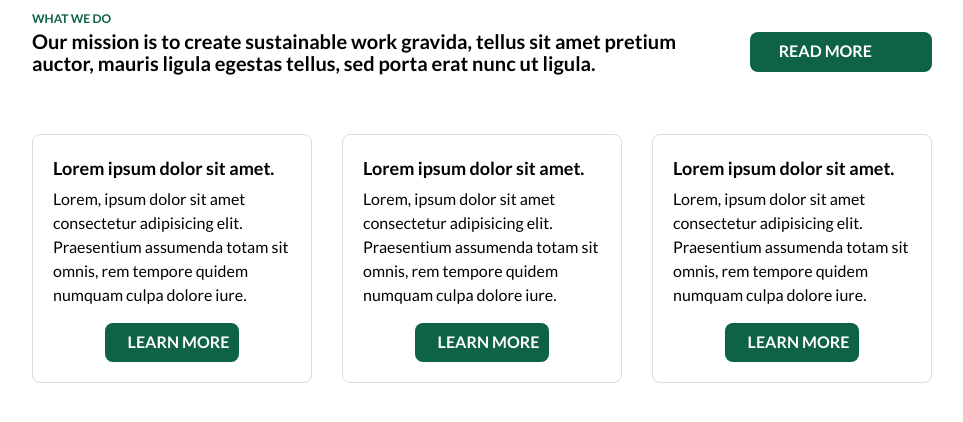
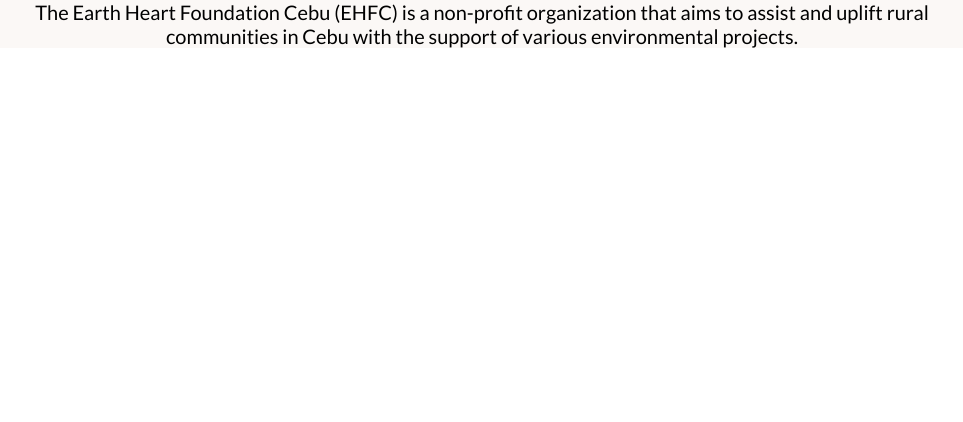
Before and after one commit to junaidxgit/charity, a plain HTML site: page index.html in a window 1280 px wide. Shown: the whole page, without its empty margins (158-1121 px from the left). Drawn offline with Linux system fonts and the light colour scheme.

Commit message:
defined forum

```diff
--- a/css/styles.css
+++ b/css/styles.css
@@ -392,3 +392,10 @@
 .block_achivement__grid .achivement {
     margin: 0;
 }
+
+/* forum */
+.forum{
+    background: var(--secondary-color);
+    text-align: center;
+    line-height: 1.2;
+}
--- a/index.html
+++ b/index.html
@@ -14,45 +14,13 @@
     <link rel="stylesheet" href="css/normalize.css" />
     <link rel="stylesheet" href="css/styles.css" />
   </head>
-  <body >
-    <section class="block-achivement">
-      <div class="container block-discription">
-        <div class="discription__content">
-        <header>
-          <h3 class="discription__heading">What we do</h3>
-            <p class="discription__p">Our mission is to create sustainable work gravida, tellus sit amet pretium auctor, mauris ligula egestas tellus, sed porta erat nunc ut ligula.</p>
-
-        </header>
-         <button class="btn btn--primary btn--streched" type="submit">read more</button>
-        </div>
-      </div>
-
-      <div class="container block_achivement__grid grid grid--colsN">
-        <blockquote class="quote__content img--container quote">
-          <h3 class="quote__heading">Lorem ipsum dolor sit amet.</h3>
-          <p class="quote__p">
-            Lorem, ipsum dolor sit amet consectetur adipisicing elit. Praesentium
-            assumenda totam sit omnis, rem tempore quidem numquam culpa dolore iure.
-          </p>
-          <button class="btn btn--primary quote__btn" type="submit">Learn More</button>
-        </blockquote>
-        <blockquote class="quote__content img--container quote">
-          <h3 class="quote__heading">Lorem ipsum dolor sit amet.</h3>
-          <p class="quote__p">
-            Lorem, ipsum dolor sit amet consectetur adipisicing elit. Praesentium
-            assumenda totam sit omnis, rem tempore quidem numquam culpa dolore iure.
-          </p>
-          <button class="btn btn--primary quote__btn" type="submit">Learn More</button>
-        </blockquote>
-        <blockquote class="quote__content img--container quote">
-          <h3 class="quote__heading">Lorem ipsum dolor sit amet.</h3>
-          <p class="quote__p">
-            Lorem, ipsum dolor sit amet consectetur adipisicing elit. Praesentium
-            assumenda totam sit omnis, rem tempore quidem numquam culpa dolore iure.
-          </p>
-          <button class="btn btn--primary quote__btn" type="submit">Learn More</button>
-        </blockquote>
-      </div>
+  <body>
+    <section class="forum">
+      <p class="container">
+        The Earth Heart Foundation Cebu (EHFC) is a non-profit organization that
+        aims to assist and uplift rural communities in Cebu with the support of
+        various environmental projects.
+      </p>
     </section>
     <script src="js/main.js"></script>
   </body>
```
Also changed, not shown: components.html (+8 -0 lines).
